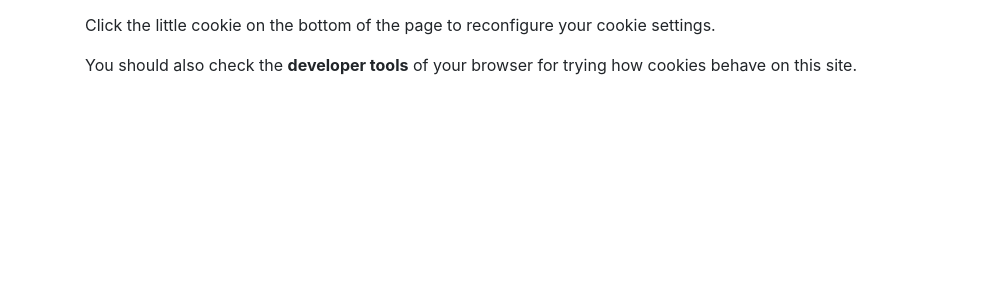
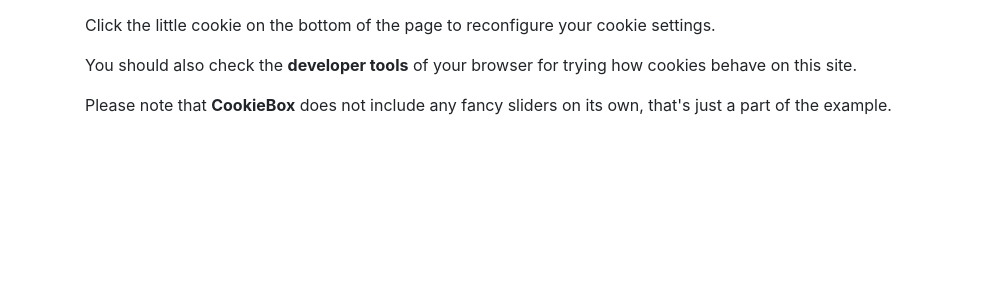
Before and after one commit to cactysman/cookiebox.js, a website built with webpack: page example/index.html in a window 1280 px wide. Shown: the part 155-458 px from the top of the page, 0-998 px from the left. Built offline with nearby package versions, Linux system fonts and the light colour scheme.

Commit message:
Added a few more notes on how to use it and that it does not come with fancy styles included.

```diff
--- a/example/index.html
+++ b/example/index.html
@@ -32,6 +32,7 @@
 						<p>This is an example page that uses <a href="https://github.com/metaa/cookiebox" rel="noreferrer">CookieBox</a> to allow the page visitor to manage their cookie preferences for this example website.</p>
 						<p>Click the little cookie on the bottom of the page to reconfigure your cookie settings.</p>
 						<p>You should also check the <b>developer tools</b> of your browser for trying how cookies behave on this site.</p>
+						<p>Please note that <b>CookieBox</b> does not include any fancy sliders on its own, that's just a part of the example.</p>
 					</div>
 				</div>
 			</div>
```
Also changed, not shown: README.md.
